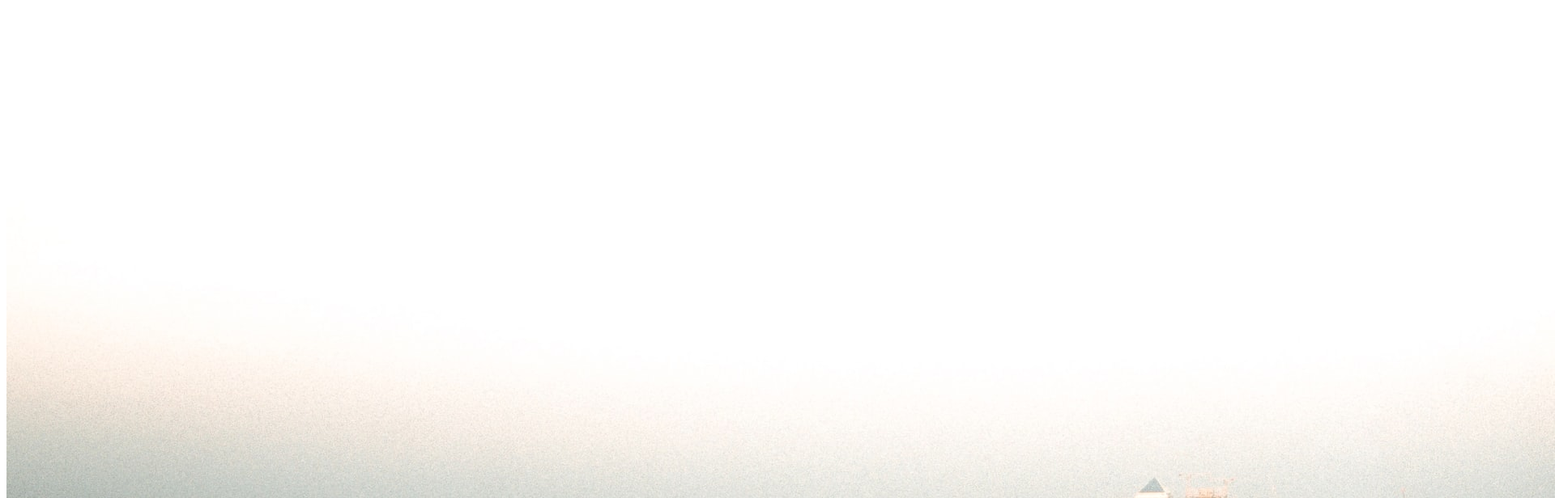
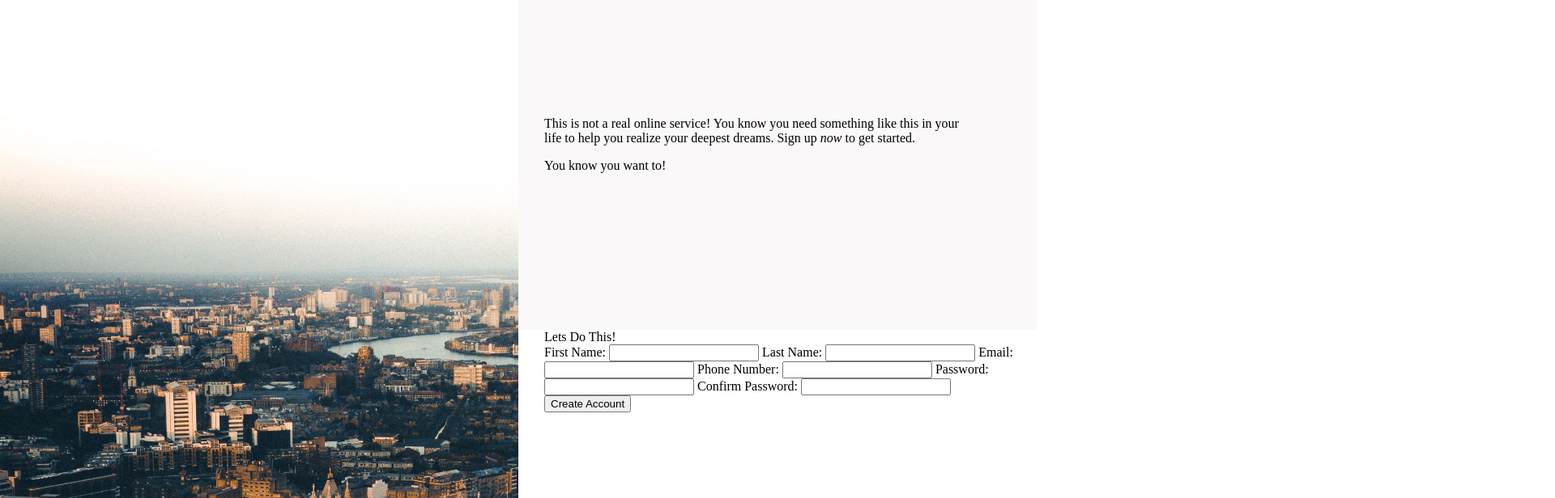
Before and after one commit to hduger/sign_up, a plain HTML site: page index.html in a window 1280 px wide. Shown: the top 616 px of the page at 81% size, 1920 px wide, since content can reach past the window. Drawn offline with Linux system fonts and the light colour scheme.

Commit message:
Added Form

```diff
--- a/index.html
+++ b/index.html
@@ -4,13 +4,48 @@
     <meta charset="UTF-8">
     <meta http-equiv="X-UA-Compatible" content="IE=edge">
     <meta name="viewport" content="width=device-width, initial-scale=1.0">
-    <title>Document</title>
+    <title>Sign Up</title>
     <link rel="stylesheet" href="style.css">
 </head>
 <body>
-    <div class="container">
-        <div class="image">
-            <img src="city.jpg" alt="city">
+    <div id="container">
+        <div class="pic">
+
+        </div>
+        <div class="para">
+            <p>
+                This is not a real online service! You know you need
+                something like this in your life to help you realize
+                your deepest dreams. Sign up <em>now</em> to get started.
+            </p>
+            <p>You know you want to!</p>
+        </div>
+        <div class="form-container">
+            Lets Do This!
+            <div class="form-main">
+                <form action="example.com/path" method="post">
+                    <label for="firstname">First Name:</label>
+                    <input type="text" name="firstname" id="firstname">
+
+                    <label for="lastname">Last Name:</label>
+                    <input type="text" name="lastname" id="lastname">
+
+                    <label for="email">Email:</label>
+                    <input type="email" name="email" id="email">
+
+                    <label for="phone">Phone Number:</label>
+                    <input type="tel" name="phone" id="phone">
+
+                    <label for="password">Password:</label>
+                    <input type="password" name="password" id="password">
+
+                    <label for="confirm">Confirm Password:</label>
+                    <input type="password" name="confirm" id="confirm">
+                </form>
+            </div>
+            <div class="bottom">
+                <button type="submit">Create Account</button>
+            </div>
         </div>
     </div>
 </body>
--- a/style.css
+++ b/style.css
@@ -1,11 +1,43 @@
-
-
-.container {
-    display: grid;
-    grid-template-columns: repeat(5,fr);
+body {
+    padding: 0px;
+    margin: 0%;
 }
 
-image {
+#container {
     display: grid;
-    grid-column: 1/2;
+    grid-template-columns: repeat(6,1fr);
+    grid-template-rows: repeat(12, 1fr);
+    min-width: 100vw;
+    min-height: 100vh;
 }
+
+.pic {
+    grid-column-start: 1;
+    grid-column-end: span 3;
+    grid-row-start: 1;
+    grid-row-end: span 12;
+    background: url('/city.jpg');
+    background-size: cover;
+}
+
+.para {
+    grid-column-start: 4;
+    grid-column-end: -1;
+    grid-row-start: 1;
+    grid-row-end: span 4;
+    padding-left: 2rem;
+    padding-right: 5rem;
+    background-color: rgb(250, 248, 248);
+    padding-top: 8rem;
+
+}
+.form-container {
+    grid-column-start: 4;
+    grid-column-end: -1;
+    padding-left: 2rem;
+
+}
+
+.form-main {
+    display: flex;
+}
```
